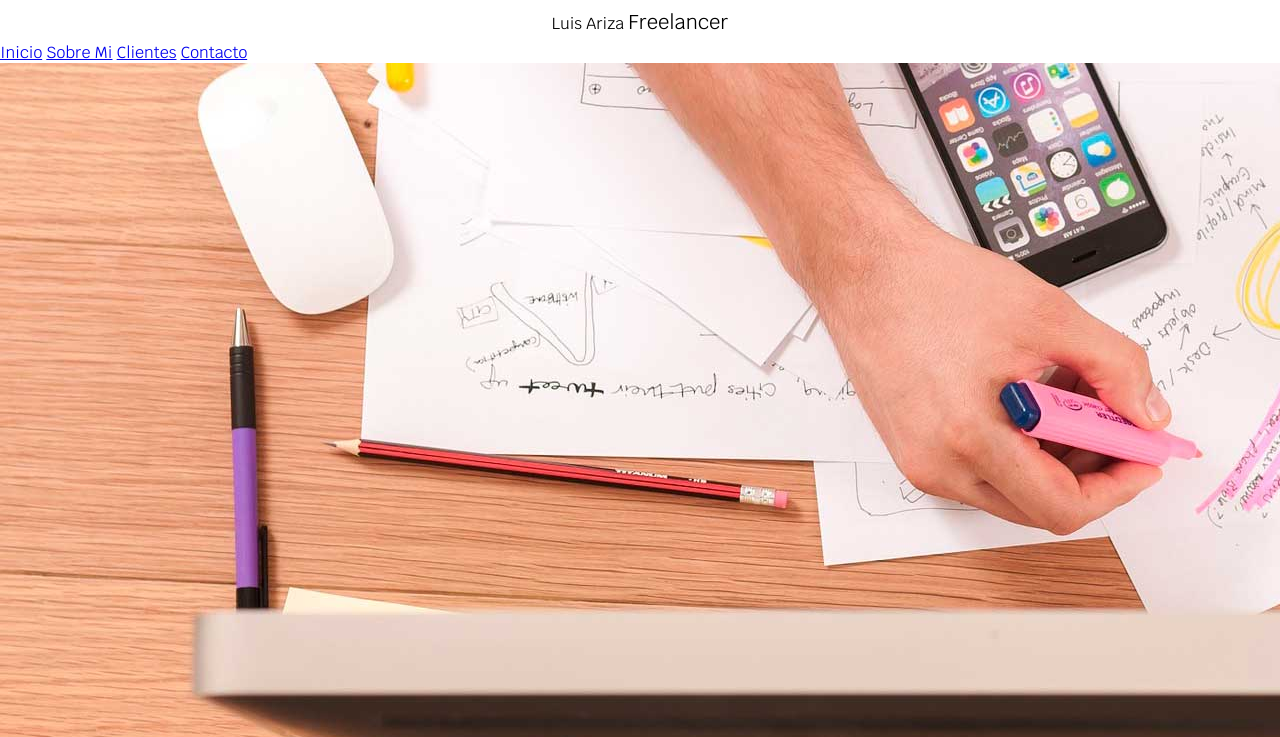
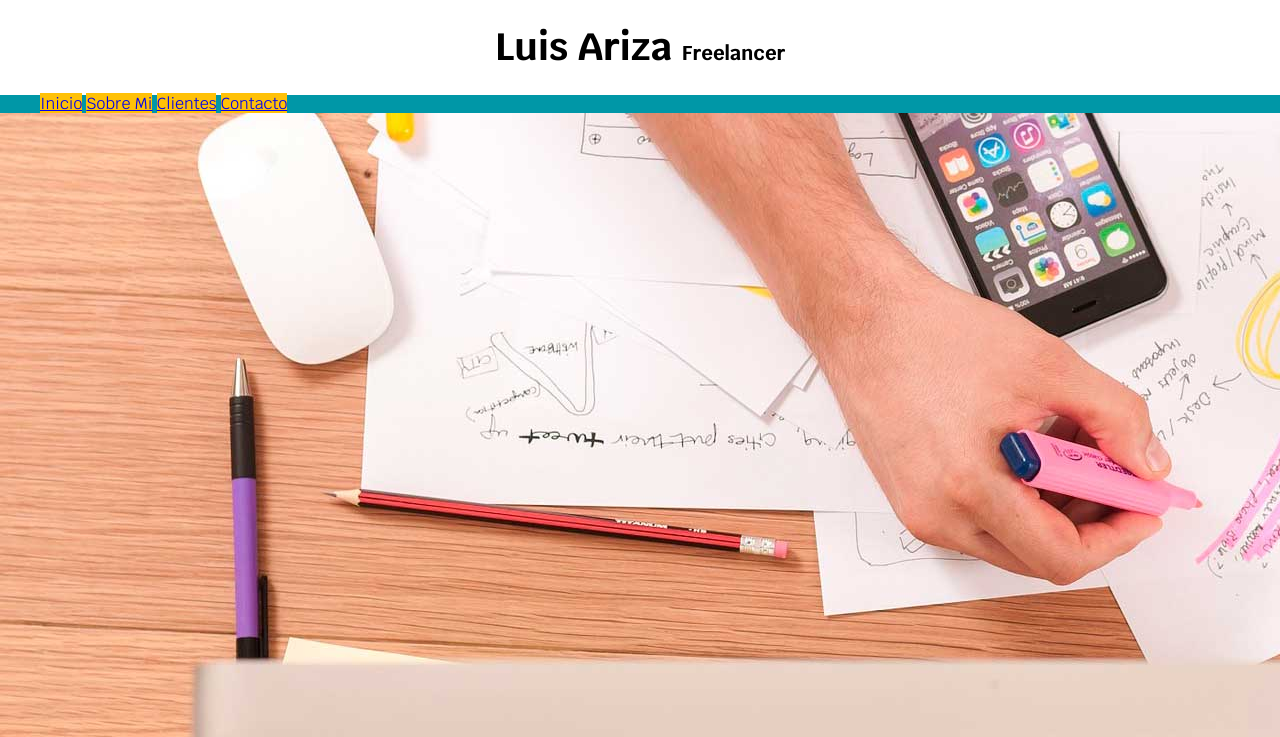
Before and after one commit to ArizaLopezL/WebDev-FreeLancer, a plain HTML site: page index.html in a window 1280 px wide. Shown: the top 737 px of the page. Drawn offline with Linux system fonts and the light colour scheme.

Commit message:
empezando navegación

```diff
--- a/css/styles.css
+++ b/css/styles.css
@@ -1,31 +1,56 @@
-:root{/*Custom properties*/
-    /*Paleta de colores*/
-    --blanco:#ffffff;
-    --oscuro:#212121;
-    --primario:#FFC107;
-    --secundario:#0097A7;
-    --gris:#757575;
+:root {
+  /*Custom properties*/
+  /*Paleta de colores*/
+  --blanco: #ffffff;
+  --oscuro: #212121;
+  --primario: #ffc107;
+  --secundario: #0097a7;
+  --gris: #757575;
 
-    --fuentePrincipal:3,8rem;
+  --fuentePrincipal: 3.8rem;
 }
-html{
-    font-size: 62.5%;
+html {
+  font-size: 62.5%;
 }
-body{
-    font-size: 16px;
-    font-family: 'Krub', sans-serif;
+body {
+  font-size: 16px;
+  font-family: "Krub", sans-serif;
 }
 /*Las lineas de arriba hacen que sea mas facil trabajar con rems*/
 /*1 rem=10px pero se adaptan mucho mejor que los pixeles*/
-.titulo {/*Tb vale h1, pero .titulo es un selector de clase
+.titulo {
+  /*Tb vale h1, pero .titulo es un selector de clase
   /*Propiedades de los h1 relacionados con esta hoja de estilos*/
   text-align: center;
   font-size: var(--fuentePrincipal);
-  font-weight: 400;
+  font-size: 3.8rem;
 }
-.titulo span{/*span{...}Aplica span a todos los span*/
-/*h1 span aplica a los span dentro de los h1*/
-    font-size: 2rem;
+.titulo span {
+  /*span{...}Aplica span a todos los span*/
+  /*h1 span aplica a los span dentro de los h1*/
+  font-size: 2rem;
 }
 /*El ultimo en escribir no es el último que se va a aplicar, la prioridad
 va según su especificidad, la flag !important establece el mayor grado de especificidad*/
+.contenedor {
+  /*Para centrar contenidos*/
+  width: 120rem;
+  margin-top: 0; /*No quiero separacion respecto a lo de arriba*/
+  margin-bottom: 0;
+  margin-right: auto;
+  margin-left: auto; /*Del lado derecho e izquierdo q se alinee automaticamente,como
+    los dos estan así quiero que se centren*/
+  /*lo de arriba es lo mismo que:(top,right,bottom,left, como un reloj)*/
+  margin: 0, auto, 0, auto;
+}
+
+.navegacion-principal {
+  background-color: var(--secundario);
+}
+.nav-bg {
+  background-color: var(--secundario);
+}
+.navegacion-principal a{
+    background-color: var(--primario);
+}
+/*Dos tipos de display por default : inline(izquierda a derecha) o block(arriba a abajo)*/
--- a/index.html
+++ b/index.html
@@ -5,8 +5,8 @@
     <!meta http-equiv="X-UA-Compatible" content="IE=edge">
     <meta name="viewport" content="width=device-width, initial-scale=1.0" />
     <title>Diseñador Freelancer</title>
-    <link rel="stylesheet" href="css/normalise.css">
-    <link rel="preconnect" href="https://fonts.googleapis.com">
+    <link rel="stylesheet" href="css/normalise.css" />
+    <link rel="preconnect" href="https://fonts.googleapis.com" />
     <!Precargamos las fuentes>
     <link rel="preconnect" href="https://fonts.gstatic.com" crossorigin />
     <link
@@ -19,7 +19,9 @@
     <header>
       <h1 class="titulo">Luis Ariza <span>Freelancer</span></h1>
     </header>
-    <nav>
+    <div class="nav-bg">
+      <nav class="navegacion-principal contenedor">
+        <!multiples clases se definen con un espacio>
         <!nav es para enlaces>
         <!a es un atributo>
         <a href="#">Inicio</a>
@@ -27,6 +29,7 @@
         <a href="#">Clientes</a>
         <a href="#">Contacto</a>
       </nav>
+    </div>
 
     <img src="img/hero.jpg" />
     <!Tabler icons, buena pagina>
```
Lines whose indentation alone changed are shown as unchanged.
